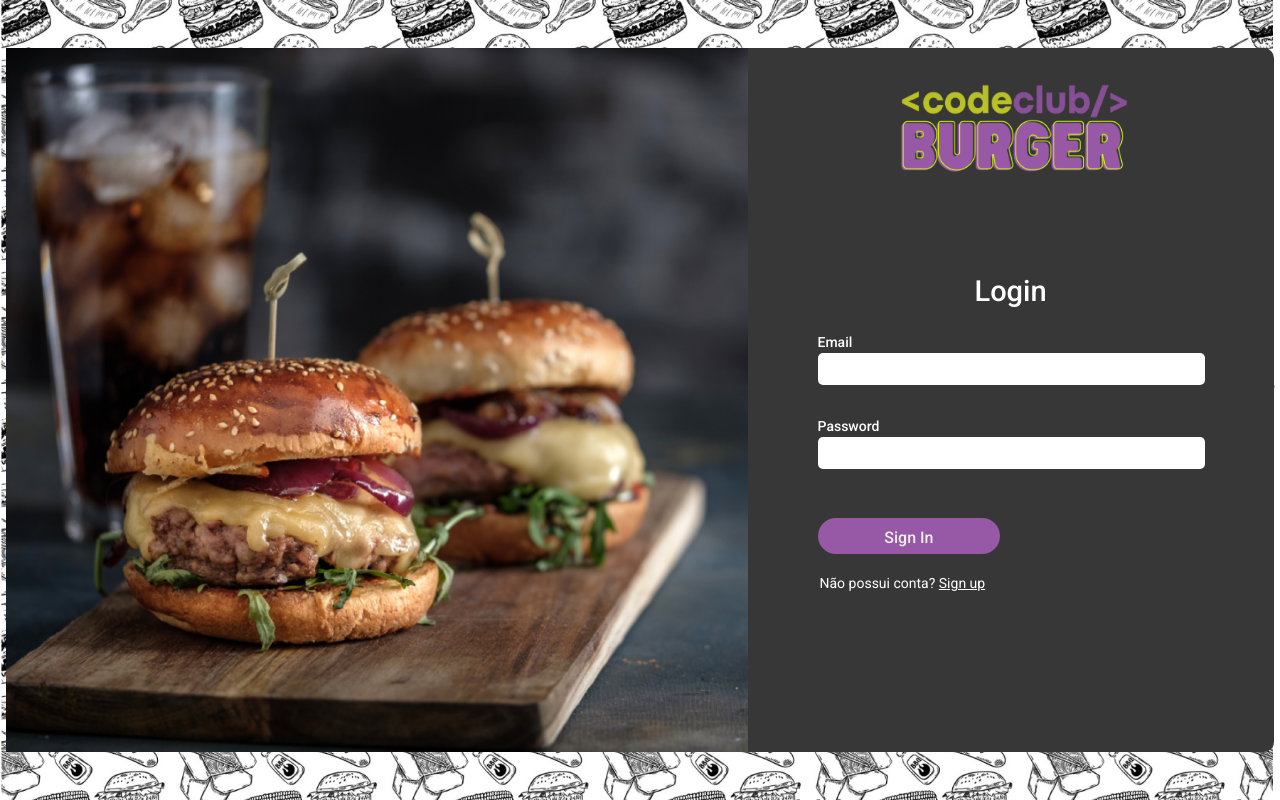
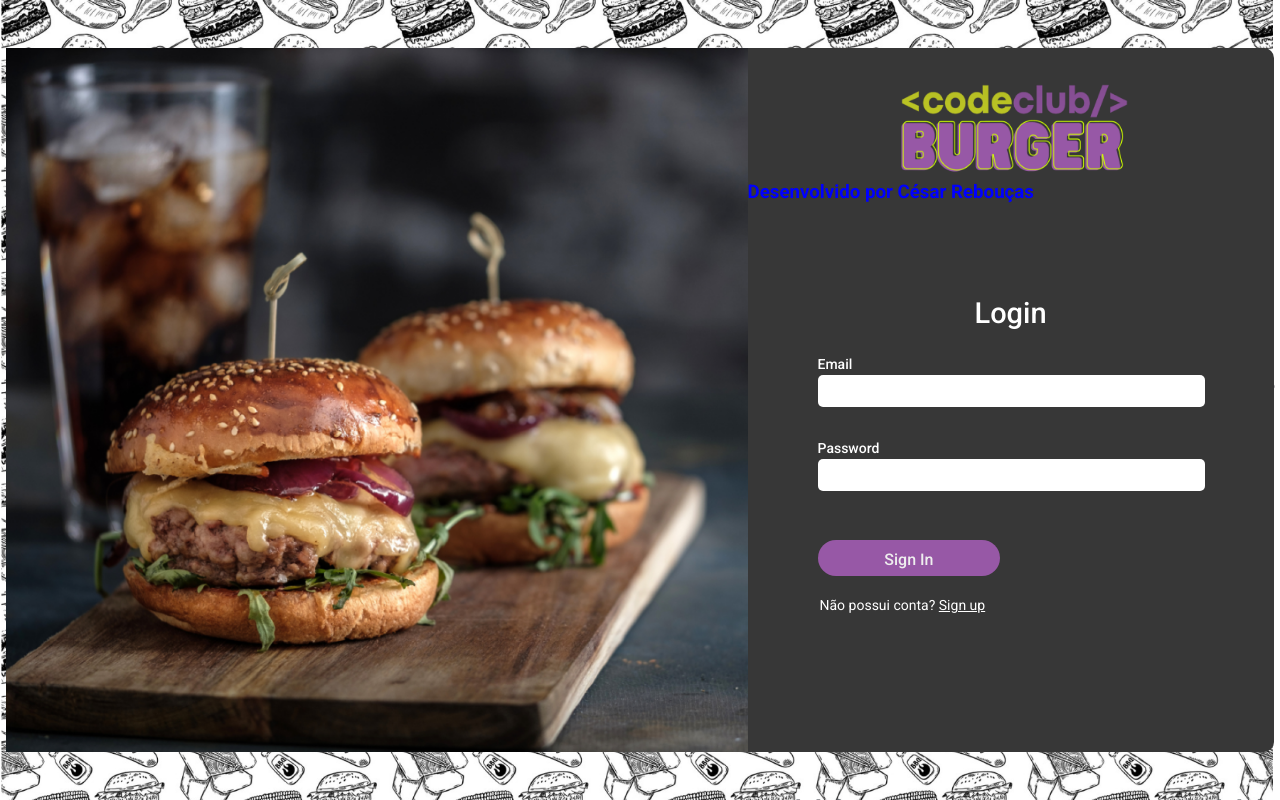
Before and after one commit to cesarrcosta99/code-burguer-front-end-react, a React (Vite) app: page /login in a window 1280 px wide. Built offline with nearby package versions, Linux system fonts and the light colour scheme.

Commit message:
Alteração Nome1.3

```diff
--- a/src/containers/Login/index.jsx
+++ b/src/containers/Login/index.jsx
@@ -78,7 +78,7 @@ export function Login() {
       <SecondContainer>
 
         <img src={Logo} alt="image-logo" />
-        <Nome></Nome>
+        <Nome>Desenvolvido por César Rebouças</Nome>
         <h1>Login</h1>
         <form noValidate onSubmit={handleSubmit(onSubmit)}>
           <Label>Email</Label>
```
